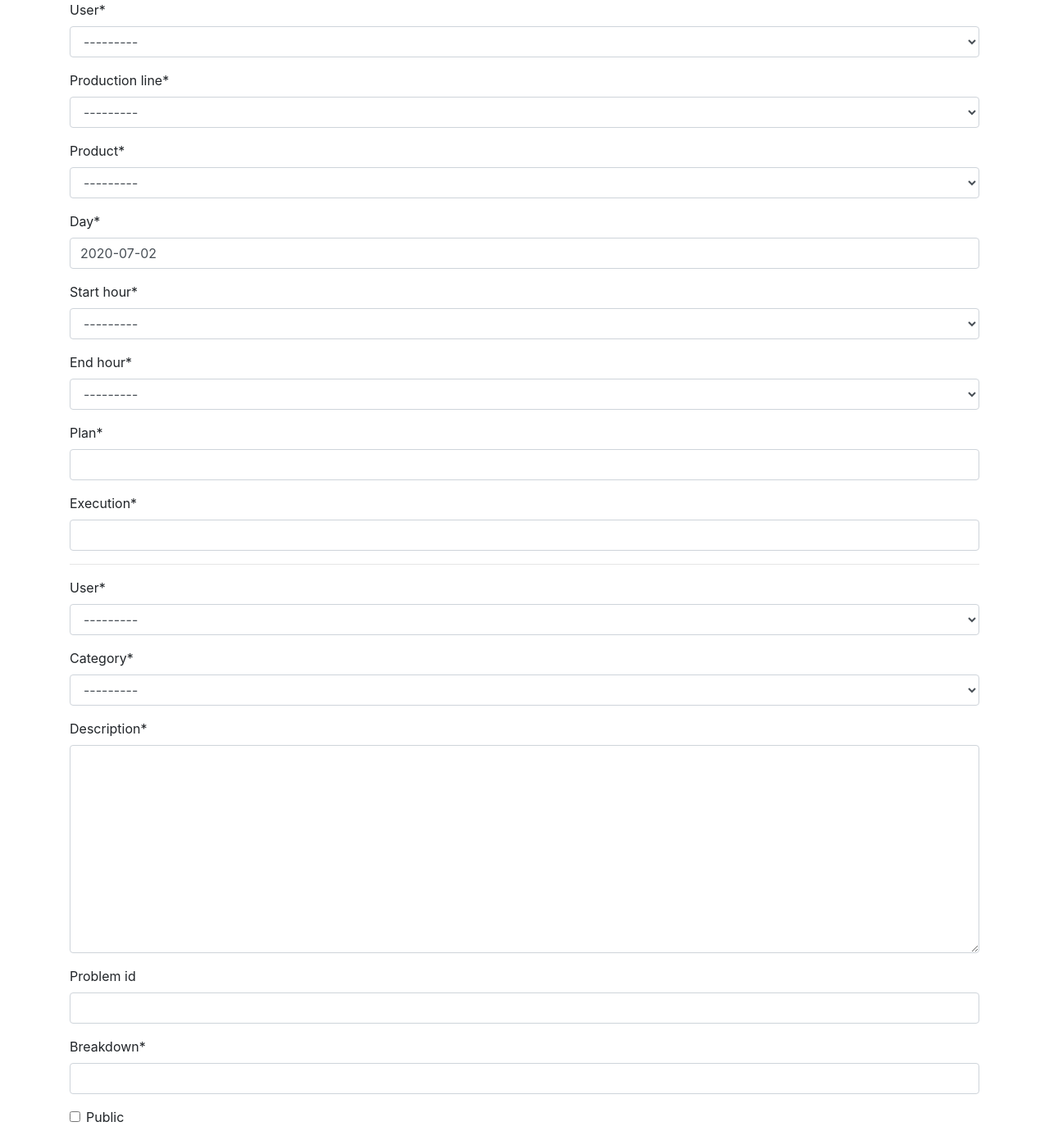
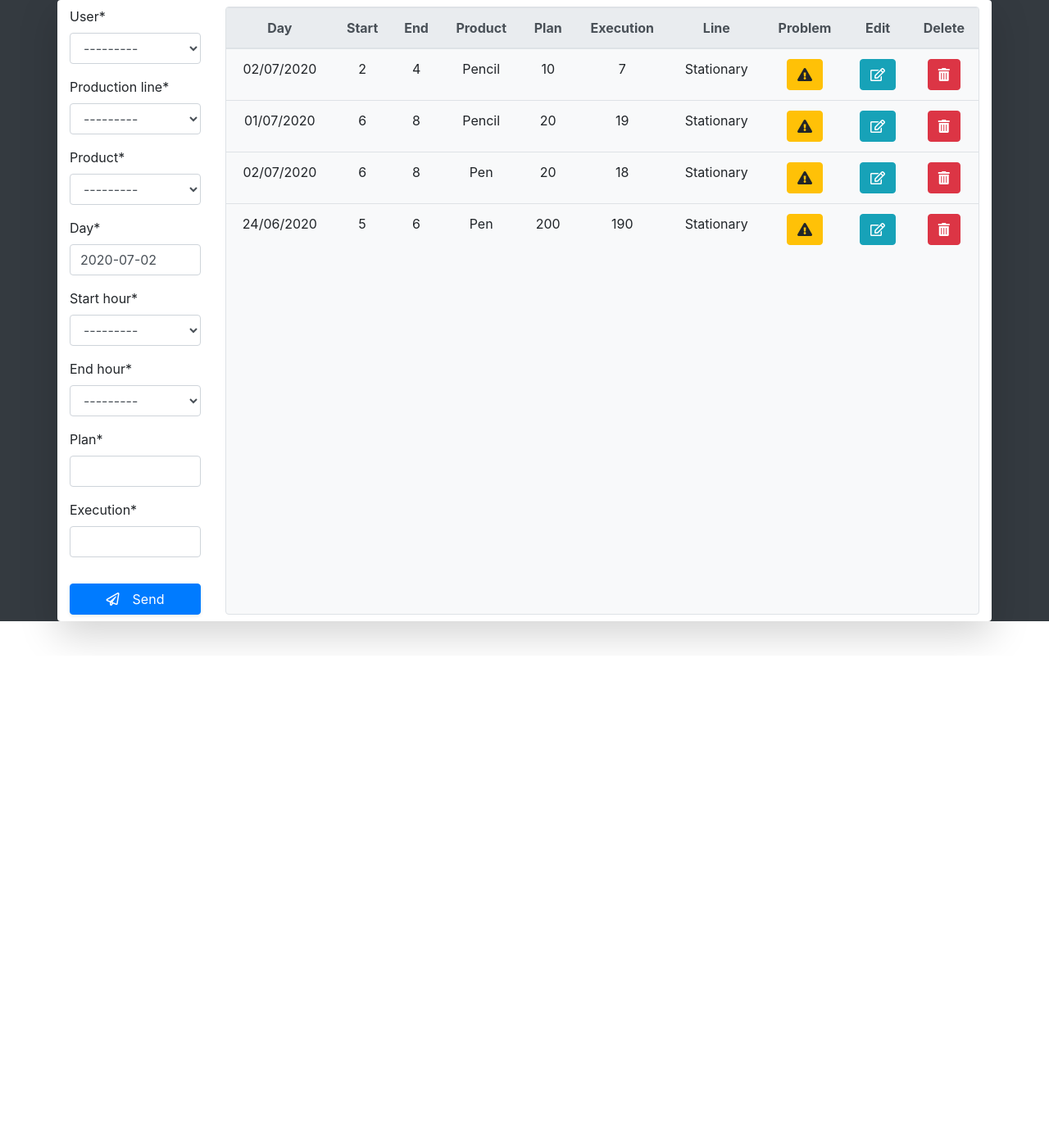
Before and after one commit to AsemAntar/Django-Made-Easy.-Build-an-application-for-companies, a Django app: template src/reports/templates/reports/report.html in a window 1280 px wide. Shown: the whole page at 82% size. After the commit the page ends 787 px from the top, so only its background shows below. Run offline with Django 3.2, Linux system fonts and the light colour scheme; the template is opened without the code that fills it: values that come from a table or form of the project are taken from there, others are empty; data comes from the database, SQL or seed files in the repository; both versions use the stored data as it was after the commit; some libraries are stand-ins or nearby versions.

Commit message:
adding modal form

```diff
--- a/src/reports/models.py
+++ b/src/reports/models.py
@@ -29,10 +29,15 @@ class Report(models.Model):
     updated = models.DateTimeField(auto_now=True)
     created = models.DateTimeField(auto_now_add=True)
 
+    # define a function for customly formatting date
+    def get_day(self):
+        return self.day.strftime('%d/%m/%Y')
+
     def __str__(self):
         return f"{self.start_hour}-{self.end_hour}-{self.production_line}"
 
     class Meta:
+        ordering = ('-created',)
         verbose_name = 'Report'
         verbose_name_plural = 'Reports'
 
--- a/src/reports/templates/reports/report.html
+++ b/src/reports/templates/reports/report.html
@@ -1,11 +1,108 @@
 {% extends 'base.html' %}
+{% load static %}
 {% load crispy_forms_tags %}
+{% block title %}Report{% endblock title %}
 
 
-{% block title %}Report{% endblock title %}
+{% block content %}
+    <!-- Modal -->
+    <div class="modal fade" id="problemModal" tabindex="-1" role="dialog" aria-labelledby="problemModalLabel" aria-hidden="true">
+        <div class="modal-dialog">
+            <div class="modal-content">
+                <div class="modal-header">
+                    <h5 class="modal-title" id="problemModalLabel">Report A Problem</h5>
+                    <button type="button" class="close" data-dismiss="modal" aria-label="Close">
+                        <span aria-hidden="true">&times;</span>
+                    </button>
+                </div>
+                <div class="modal-body">
+                    <form action="." method="post">
+                        {% csrf_token %}
+                        {{ pform|crispy }}
+                        <input type="hidden" name="report_id" id="report_id">
+                    </form>
+                </div>
+                <div class="modal-footer">
+                    <button type="button" class="btn btn-secondary" data-dismiss="modal">Close</button>
+                    <button type="button" class="btn btn-primary">Save changes</button>
+                </div>
+            </div>
+        </div>
+    </div>
 
-{% block content %}
-    {{ form|crispy }}
-    <hr>
-    {{ pform|crispy }}
+    <div class="container bg-white shadow-lg rounded py-2">
+        <div class="row">
+            <div class="col-2">
+                <form action="." method="post">
+                    {% comment %} {% csrf_token %} {% endcomment %}
+                    {{ form|crispy }}
+                    <button type="submit" class="btn btn-primary w-100 shadow-sm mt-3">
+                        <i class="far fa-paper-plane pr-3"></i>Send
+                    </button>
+                </form>
+            </div>
+
+            <div class="col-10">
+                <div class="w-100 h-100 bg-light rounded border" style="overflow-y:scroll;">
+                    <table class="table">
+                        <thead class="thead-light">
+                            <tr class="text-center">
+                                <th scope="col">Day</th>
+                                <th scope="col">Start</th>
+                                <th scope="col">End</th>
+                                <th scope="col">Product</th>
+                                <th scope="col">Plan</th>
+                                <th scope="col">Execution</th>
+                                <th scope="col">Line</th>
+                                <th scope="col">Problem</th>
+                                <th scope="col">Edit</th>
+                                <th scope="col">Delete</th>
+                            </tr>
+                        </thead>
+
+                        <tbody>
+                            {% for report in report_list %}
+                                <tr class="text-center">
+                                    <td>{{ report.get_day }}</td>
+                                    <td>{{ report.start_hour }}</td>
+                                    <td>{{ report.end_hour }}</td>
+                                    <td>{{ report.product }}</td>
+                                    <td>{{ report.plan }}</td>
+                                    <td>{{ report.execution }}</td>
+                                    <td>{{ report.production_line.name }}</td>
+                                    <td class="fit">
+                                        <button type="submit" class="btn btn-warning open-modals" data-toggle="modal" data-target="#problemModal" data-url="{{ report.id }}">
+                                            <i class="fas fa-exclamation-triangle"></i>
+                                        </button>
+                                    </td>
+
+                                    <td class="fit">
+                                        <a href="">
+                                            <button type="submit" class="btn btn-info">
+                                                <i class="far fa-edit"></i>
+                                            </button>
+                                        </a>
+                                    </td>
+
+                                    <td class="fit">
+                                        <a href="">
+                                            <button type="submit" class="btn btn-danger">
+                                                <i class="fas fa-trash-alt"></i>
+                                            </button>
+                                        </a>
+                                    </td>
+                                </tr>
+                            {% endfor %}
+                        </tbody>
+                    </table>
+                </div>
+            </div>
+        </div>
+    </div>
+
+
+    {% block script %}
+        <script src="{% static 'scripts.js' %}"></script>
+    {% endblock script %}
+
 {% endblock content %}
--- a/src/reports/urls.py
+++ b/src/reports/urls.py
@@ -4,5 +4,5 @@ from . import views
 
 app_name = "reports"
 urlpatterns = [
-    path('', views.report_view, name='report_view'),
+    path('<str:production_line>/', views.report_view, name='report_view'),
 ]
--- /dev/null
+++ b/src/static_proj/scripts.js
@@ -0,0 +1,7 @@
+$(document).ready(function () {
+    $(".open-modals").on("click", function () {
+        const r_id = $(this).attr("data-url");
+        $("#report_id").val(r_id);
+        console.log(r_id);
+    });
+});
--- a/src/templates/base.html
+++ b/src/templates/base.html
@@ -7,17 +7,20 @@
         <meta charset="utf-8">
         <meta name="viewport" content="width=device-width, initial-scale=1, shrink-to-fit=no">
 
+        <script src="https://use.fontawesome.com/016034d552.js"></script>
+
         <!-- Bootstrap CSS -->
         <link rel="stylesheet" href="https://stackpath.bootstrapcdn.com/bootstrap/4.5.0/css/bootstrap.min.css" integrity="sha384-9aIt2nRpC12Uk9gS9baDl411NQApFmC26EwAOH8WgZl5MYYxFfc+NcPb1dKGj7Sk" crossorigin="anonymous">
+        <link rel="stylesheet" href="//use.fontawesome.com/releases/v5.0.7/css/all.css">
         <link rel="stylesheet" href="{% static 'styles.css' %}">
 
         <title>{% block title %}{% endblock title %}</title>
     </head>
 
     <body>
-        <div class="container">
+        <section class="bg-dark">
             {% block content %}{% endblock content %}
-        </div>
+        </section>
 
 
 
@@ -31,8 +34,9 @@
 
         <!-- Optional JavaScript -->
         <!-- jQuery first, then Popper.js, then Bootstrap JS -->
-        <script src="https://code.jquery.com/jquery-3.5.1.slim.min.js" integrity="sha384-DfXdz2htPH0lsSSs5nCTpuj/zy4C+OGpamoFVy38MVBnE+IbbVYUew+OrCXaRkfj" crossorigin="anonymous"></script>
-        <script src="https://cdn.jsdelivr.net/npm/popper.js@1.16.0/dist/umd/popper.min.js" integrity="sha384-Q6E9RHvbIyZFJoft+2mJbHaEWldlvI9IOYy5n3zV9zzTtmI3UksdQRVvoxMfooAo" crossorigin="anonymous"></script>
-        <script src="https://stackpath.bootstrapcdn.com/bootstrap/4.5.0/js/bootstrap.min.js" integrity="sha384-OgVRvuATP1z7JjHLkuOU7Xw704+h835Lr+6QL9UvYjZE3Ipu6Tp75j7Bh/kR0JKI" crossorigin="anonymous"></script>
+        <script src="https://code.jquery.com/jquery-3.5.1.min.js" integrity="sha256-9/aliU8dGd2tb6OSsuzixeV4y/faTqgFtohetphbbj0=" crossorigin="anonymous"></script>
+        <script src="https://cdn.jsdelivr.net/npm/popper.js@1.16.0/dist/umd/popper.min.js"></script>
+        <script src="https://stackpath.bootstrapcdn.com/bootstrap/4.5.0/js/bootstrap.min.js"></script>
+        {% block script %}{% endblock script %}
     </body>
 </html>
```
Also changed, not shown: src/reports/views.py (+6 -1 lines), src/db.sqlite3.
